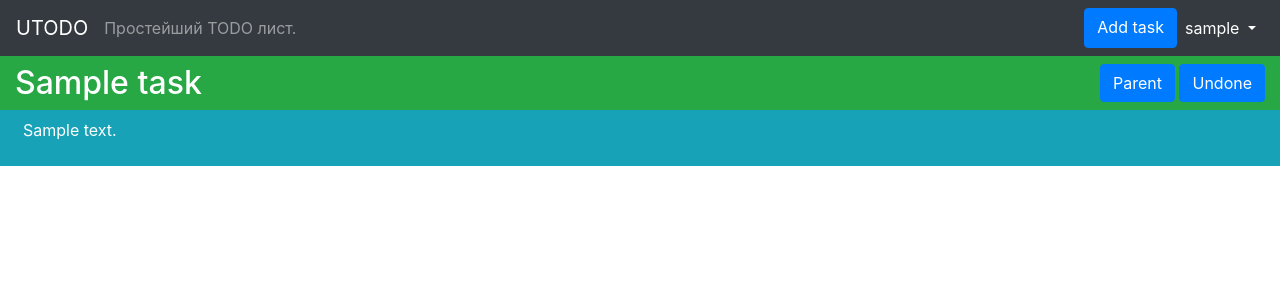
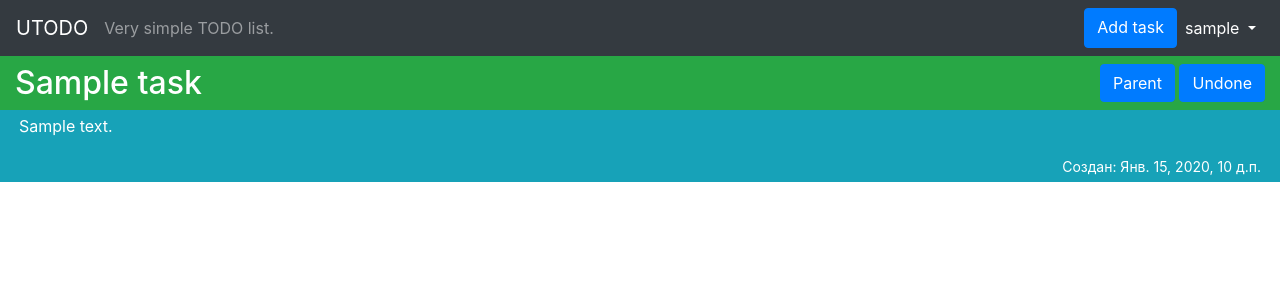
Before and after one commit to Adinetti/TODO-List-site, a Django app: a page that uses tasks/templates/tasks/base.html in a window 1280 px wide. Shown: the top 300 px of the page. Run offline with Django 3.2, Linux system fonts and the light colour scheme; a user stored in the database is signed in; tables that the repository leaves empty hold one stand-in row (values such as "Sample post"); some libraries are stand-ins or nearby versions.

Commit message:
Add date of creation lable on detail page

```diff
--- a/tasks/templates/tasks/base.html
+++ b/tasks/templates/tasks/base.html
@@ -20,7 +20,7 @@
             <span class="navbar-toggler-icon"></span>
         </button>
         <div class="collapse navbar-collapse" id="navbarSupportedContent">
-            <span class="navbar-text mr-auto"> Простейший TODO лист. </span>
+            <span class="navbar-text mr-auto"> Very simple TODO list. </span>
             <ul class="navbar-nav">
                 {% if user.is_authenticated %}
                 {%block addTaskButton%}
--- a/tasks/templates/tasks/detail.html
+++ b/tasks/templates/tasks/detail.html
@@ -25,9 +25,12 @@
             {%endif%}
         </div>
     </div>
-    <div class="row bg-info text-white p-2">
+    <div class="row bg-info text-white p-1">
         <div class="col-sm-12">
             <p>{{main_task.body}}</p>
+        </div>
+        <div class="col-sm-12 text-right">
+            <small>Создан: {{main_task.date_of_creation}}</small>
         </div>
     </div>
     <br>
```
